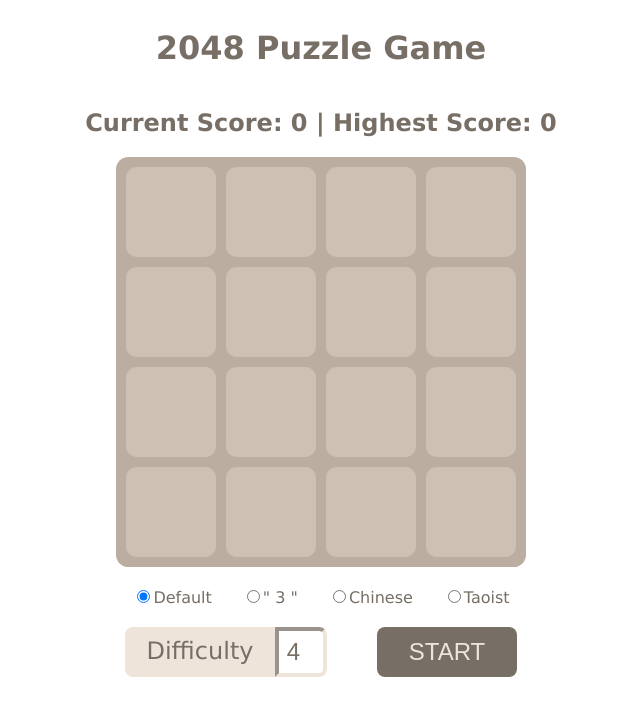
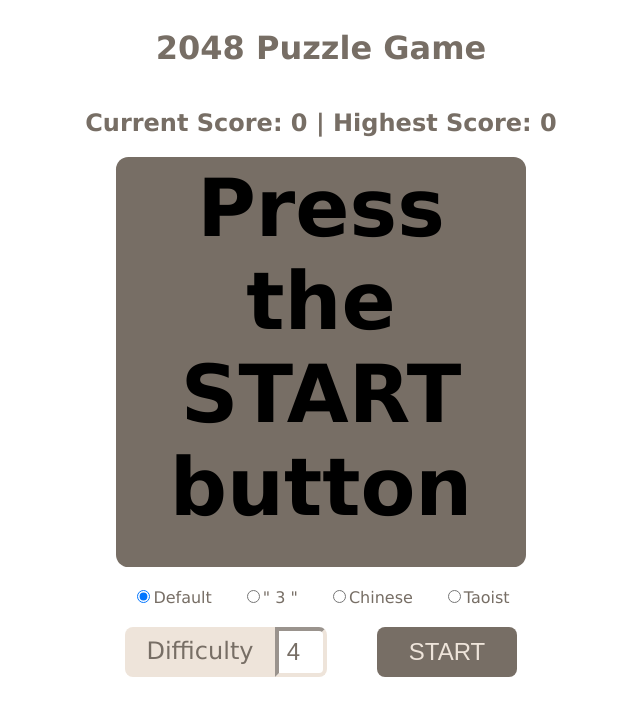
Before and after one commit to arklee/2048-game-vue, a Vue app: page / in a window 1280 px wide. Shown: the top 716 px of the page, without its empty margins (319-959 px from the left). Built offline with nearby package versions, Linux system fonts and the light colour scheme.

Commit message:
Add start and over text

```diff
--- a/src/App.vue
+++ b/src/App.vue
@@ -2,11 +2,11 @@
   <div id="app" @keydown="move">
     <h1 class="title">2048 Puzzle Game</h1>
     <h2 class="title">Current Score: {{ score }} | Highest Score: {{ highest }}</h2>
-    <GridBox :array="this.array" :size="size"/>
+    <GridBox :array="array" :size="size" :status="status" :score="score"/>
     <span style="display: flex; justify-content: center">
       <span class="difficultyText">Difficulty</span>
       <input value="4" class="input" type="number" ref="input" min="3" max="7"/>
-      <button ref="btn" @focusout="refocus" class="btn" @click="start">{{isRunning ? 'RESTART' : 'START'}}</button>
+      <button ref="btn" @focusout="refocus" class="btn" @click="start">{{status === 'running' ? 'RESTART' : 'START'}}</button>
     </span>
   </div>
 </template>
@@ -31,14 +31,21 @@ export default {
       ],
       score: 0,
       highest: localStorage.getItem('a4') ? localStorage.getItem('a4') : 0,
-      isRunning: false,
+      status: 'ready',
     };
   },
   methods: {
     start() {
-      this.isRunning = true
+      this.status = 'running'
       this.score = 0
-      this.size = parseInt(this.$refs.input.value)
+      let x = parseInt(this.$refs.input.value)
+      if (x > 7) {
+        this.size = 7
+      } else if (x < 3) {
+        this.size = 3
+      } else {
+        this.size = x
+      }
       this.array = initArray(this.size)
       this.highest = localStorage.getItem('a' + this.size) ? localStorage.getItem('a' + this.size) : 0
     },
@@ -48,9 +55,9 @@ export default {
       })
     },
     move(e) {
+      if (this.status !== 'over') {
         if (checkFail(this.array, this.size)) {
-        this.isRunning = false;
-        alert("Game Over");
+          this.status = 'over';
         } else {
           let f = (x) => {
             let result = mov(this.array, this.score, x, this.size);
@@ -67,6 +74,7 @@ export default {
           else if (e.key === "ArrowDown") f(down);
           else if (e.key === "ArrowLeft") f(left);
           else if (e.key === "ArrowRight") f(right);
+        }
       }
     },
   },
--- a/src/components/GridBox.vue
+++ b/src/components/GridBox.vue
@@ -1,6 +1,6 @@
 <template>
   <div>
-    <div class="container" :style="{'grid-template-columns': `repeat(${size}, ${100/size}%)`, 'grid-template-rows': `repeat(${size}, ${100/size}%)`, 'font-size': `${108/size}px`}">
+    <div v-if="status === 'running'" class="container" :style="{'grid-template-columns': `repeat(${size}, ${100/size}%)`, 'grid-template-rows': `repeat(${size}, ${100/size}%)`, 'font-size': `${108/size}px`}">
       <template v-for="(row, rowIndex) in array">
         <div
             class="box"
@@ -11,6 +11,12 @@
           {{ show(showString, x) }}
         </div>
       </template>
+    </div>
+    <div v-else-if="status === 'ready'" class="textBox" :style="{'font-size':'80px'}">Press the START button</div>
+    <div v-else-if="status === 'over'" class="textBox">
+      <span :style="{'font-size':'60px', 'color':'#cdc1b4'}">GAME OVER</span><br/><br/>
+      <span :style="{'font-size':'40px', 'color':'#edc850'}">Your score is {{score}}</span><br/><br/>
+      <span :style="{'font-size':'30px', 'color':'#f9f6f2', 'width':'320px'}">Press the RESTART button to start a new game!</span>
     </div>
     <div class="themes">
       <label><input type="radio" name="theme" value="defaultShow" v-model="showString"/>Default</label>
@@ -24,7 +30,7 @@
 <script>
 export default {
   name: "GridBox",
-  props: ["array", "size"],
+  props: ["array", "size", "status", 'score'],
   data(){
     return {
       showString: 'defaultShow'
@@ -77,7 +83,6 @@ export default {
       else if (x === 12) return "大乘"
       else if (x === 13) return "散仙"
       else if (x === 14) return "金仙"
-      else if (x === 15) return "大罗金仙"
       else return '我不会了'
     }
   }
@@ -93,6 +98,19 @@ export default {
   padding: 5px;
   border-radius: 3%;
   margin: 0 auto;
+}
+
+.textBox {
+  width: 400px;
+  height: 400px;
+  display: flex;
+  align-items: center;
+  background-color: #776e65;
+  padding: 5px;
+  border-radius: 3%;
+  margin: 0 auto;
+  flex-direction: column;
+  font-weight: bold;
 }
 
 .themes {
```
Lines whose indentation alone changed are shown as unchanged.
